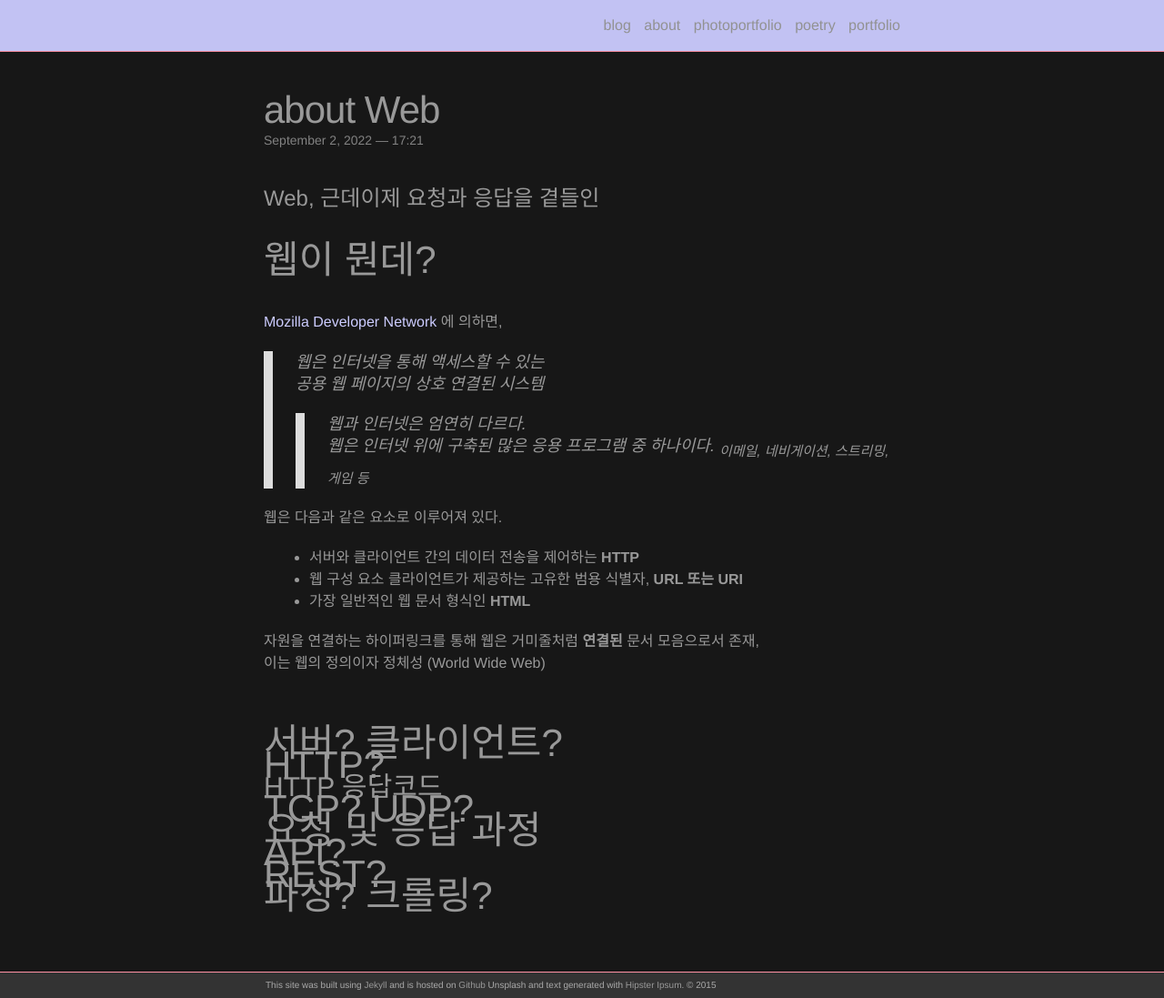
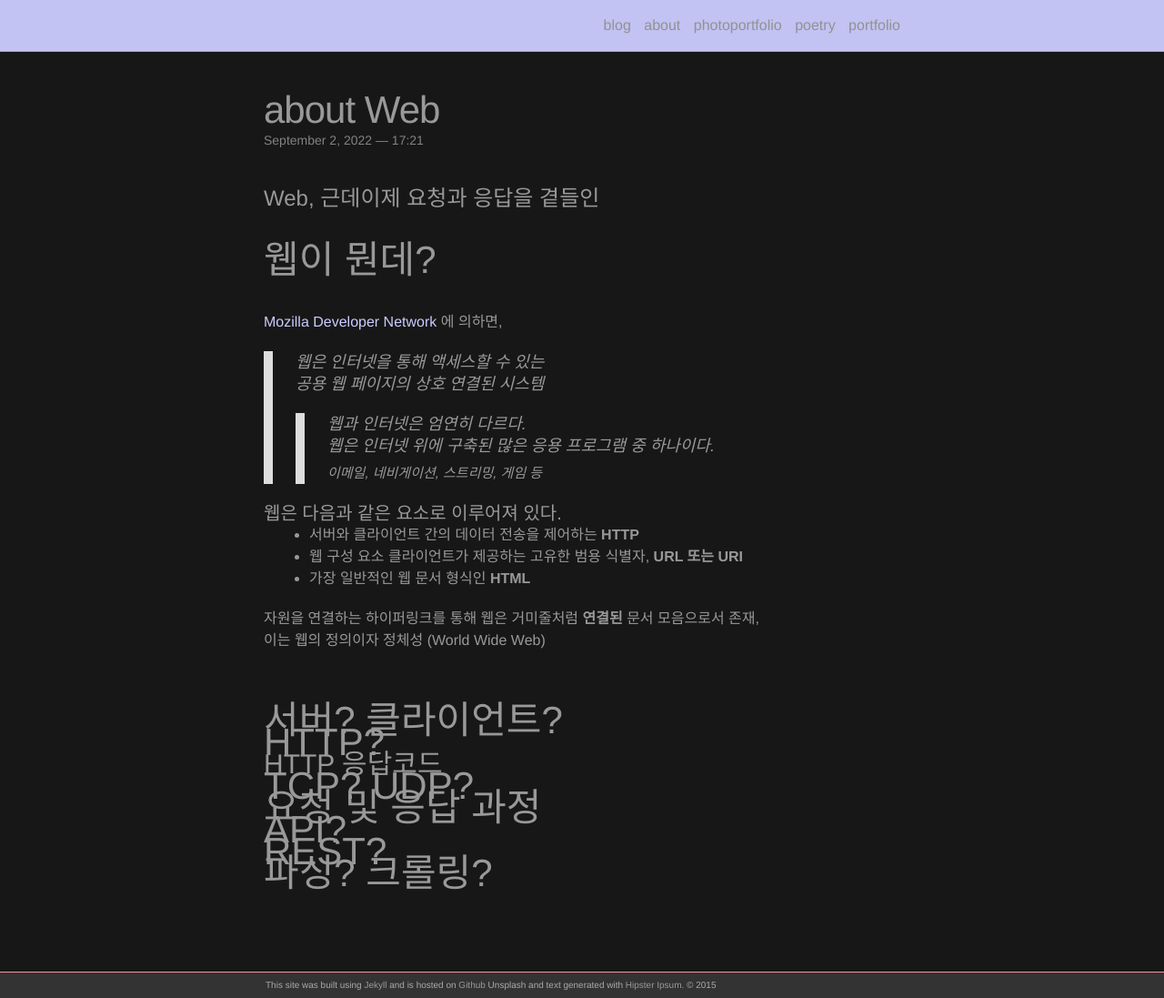
Before and after one commit to GHeeJeon/GHeeJeon.github.io, a Jekyll site: the page built from _posts/2022-09-03-about-Web.markdown, in a window 1280 px wide and 1097 px high. Shown: the whole window at 91% size. Built offline with Jekyll 4.4.1, drawn with Linux system fonts in a browser that asks for light colours; nearby versions of some CDN libraries.

Commit message:
master-add newline

```diff
--- a/_posts/2022-09-03-about-Web.markdown
+++ b/_posts/2022-09-03-about-Web.markdown
@@ -17,9 +17,10 @@ categories: web
 > 웹은 인터넷을 통해 액세스할 수 있는
 > 공용 웹 페이지의 상호 연결된 시스템
 > > 웹과 인터넷은 엄연히 다르다.
-> > 웹은 인터넷 위에 구축된 많은 응용 프로그램 중 하나이다. <sub>이메일, 네비게이션, 스트리밍, 게임 등</sub>
+> > 웹은 인터넷 위에 구축된 많은 응용 프로그램 중 하나이다.
+> > <sub>이메일, 네비게이션, 스트리밍, 게임 등</sub>
 
-웹은 다음과 같은 요소로 이루어져 있다.
+#### 웹은 다음과 같은 요소로 이루어져 있다.
 
 * 서버와 클라이언트 간의 데이터 전송을 제어하는 **HTTP**
 * 웹 구성 요소 클라이언트가 제공하는 고유한 범용 식별자, **URL 또는 URI**
```
